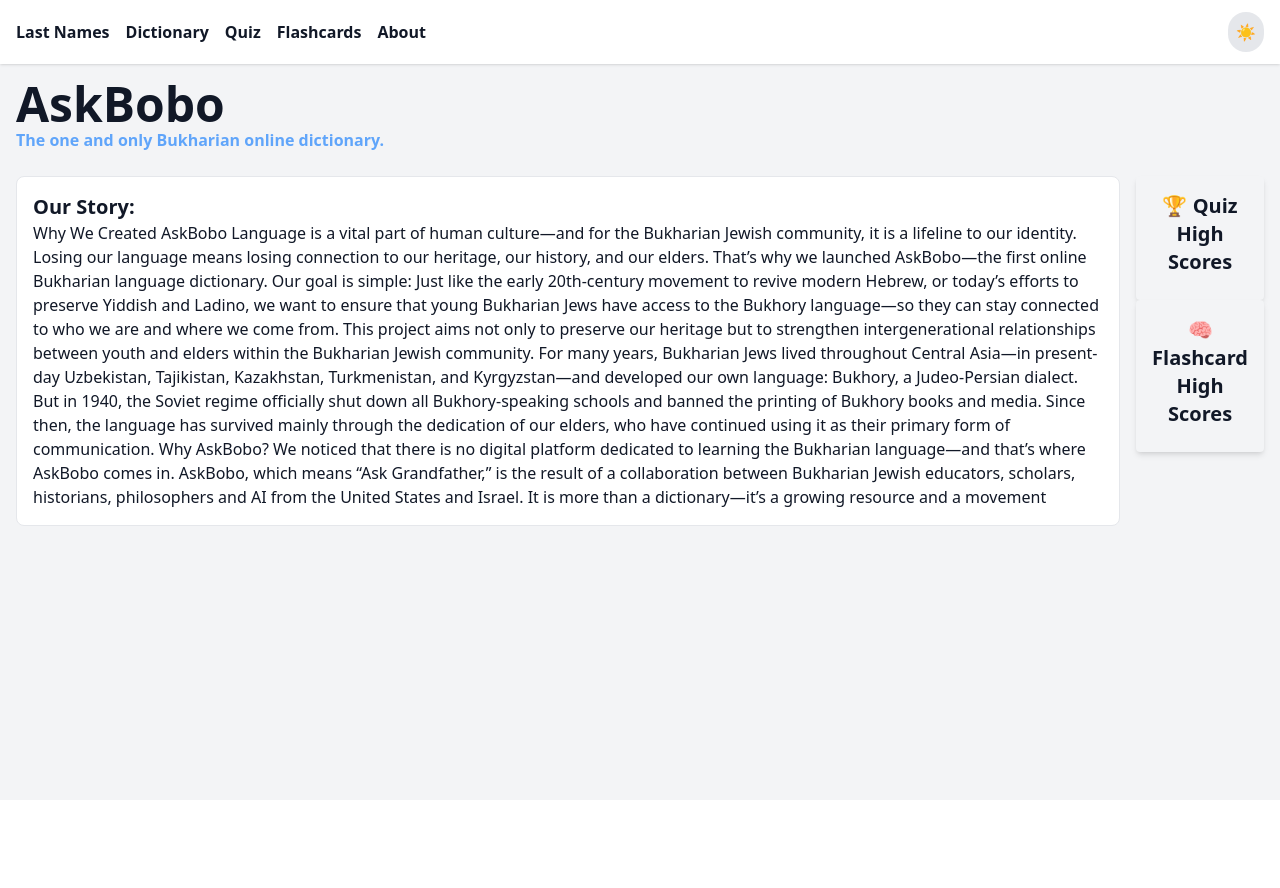
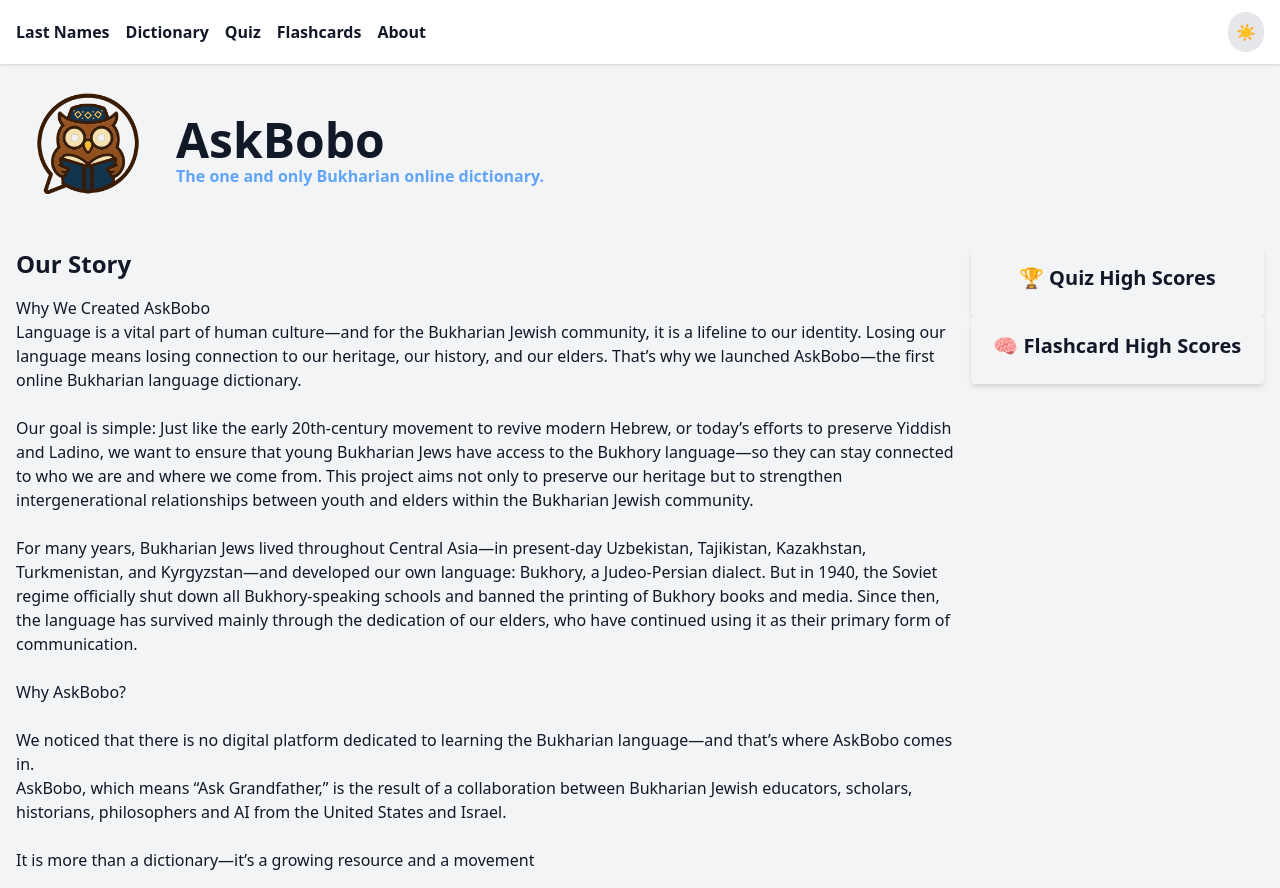
Before and after one commit to askbobo/app, a React (Create React App) app: page /about in a window 1280 px wide. Before the commit the page ends 800 px from the top, so only its background shows below. Built offline with nearby package versions, Linux system fonts and the light colour scheme.

Commit message:
fine tune 2

```diff
--- a/src/App.tsx
+++ b/src/App.tsx
@@ -7,7 +7,7 @@
 import Flashcards from './components/Flashcards';
 import About from "./components/About";
 import FlashHighScores from "./components/FlashHighScores";
-
+import BigHeader from "./components/BigHeader";
 
 function App() {
     return (
@@ -27,10 +27,7 @@
 
                 {/* Page Content */}
                 <div className="p-4">
-                    <div className="banner">
-                        <h1 className="text-5xl font-bold">AskBobo</h1>
-                        <h1 className="text-1xl font-bold text-blue-400">The one and only Bukharian online dictionary.</h1>
-                    </div>
+                    <BigHeader/>
                     <br/>
                     <div className="flex flex-col lg:flex-row gap-4">
                         <div className="flex-grow">
@@ -40,7 +37,6 @@
                                 <Route path="/quiz" element={<Quiz/>}/>
                                 <Route path="/flashcards" element={<Flashcards/>}/>
                                 <Route path="/about" element={<About/>}/>
-
                             </Routes>
                         </div>
                         <div className="w-full lg:w-80">
--- a/src/components/About.tsx
+++ b/src/components/About.tsx
@@ -1,29 +1,36 @@
 const About = () => (
-
-
-    <div className="p-4 border rounded-lg bg-white dark:bg-gray-800 dark:text-white">
-        <h2 className="text-xl font-bold">Our Story:</h2>
-
-        <p>Why We Created AskBobo
+    <div className="space-y-4">
+        <h2 className="text-2xl font-bold">Our Story</h2>
+        <div className="max-w-5xl">
+            Why We Created AskBobo
+            <br/>
             Language is a vital part of human culture—and for the Bukharian Jewish community, it is a lifeline to our
             identity. Losing our language means losing connection to our heritage, our history, and our elders. That’s
             why we launched AskBobo—the first online Bukharian language dictionary.
+            <br/><br/>
             Our goal is simple: Just like the early 20th-century movement to revive modern Hebrew, or today’s efforts to
             preserve Yiddish and Ladino, we want to ensure that young Bukharian Jews have access to the Bukhory
             language—so they can stay connected to who we are and where we come from. This project aims not only to
             preserve our heritage but to strengthen intergenerational relationships between youth and elders within the
             Bukharian Jewish community.
+            <br/><br/>
             For many years, Bukharian Jews lived throughout Central Asia—in present-day Uzbekistan, Tajikistan,
             Kazakhstan, Turkmenistan, and Kyrgyzstan—and developed our own language: Bukhory, a Judeo-Persian dialect.
             But in 1940, the Soviet regime officially shut down all Bukhory-speaking schools and banned the printing of
             Bukhory books and media. Since then, the language has survived mainly through the dedication of our elders,
             who have continued using it as their primary form of communication.
+            <br/><br/>
             Why AskBobo?
+            <br/><br/>
             We noticed that there is no digital platform dedicated to learning the Bukharian language—and that’s where
             AskBobo comes in.
+            <br/>
             AskBobo, which means “Ask Grandfather,” is the result of a collaboration between Bukharian Jewish educators,
-            scholars, historians, philosophers and AI from the United States and Israel. It is more than a
-            dictionary—it’s a growing resource and a movement</p>
+            scholars, historians, philosophers and AI from the United States and Israel.
+            <br/><br/>
+            It is more than a dictionary—it’s a growing resource and a movement
+        </div>
+
     </div>
 );
 export default About;
--- /dev/null
+++ b/src/components/BigHeader.tsx
@@ -0,0 +1,18 @@
+import React from 'react';
+import logo from '../assets/logos/icon-logo.png'; // Ensure this path is correct
+
+function BigHeader() {
+    return (
+        <div className="flex items-center w-full">
+            <div className="flex-shrink-0 w-36">
+                <img src={logo} alt="Logo" className="w-36 h-36 object-contain"/>
+            </div>
+            <div className="flex-grow pl-4">
+                <h1 className="text-5xl font-bold">AskBobo</h1>
+                <h1 className="text-1xl font-bold text-blue-400">The one and only Bukharian online dictionary.</h1>
+            </div>
+        </div>
+    );
+}
+
+export default BigHeader;
--- a/src/components/Flashcards.tsx
+++ b/src/components/Flashcards.tsx
@@ -1,6 +1,6 @@
-import { useState, useEffect } from 'react';
+import {useState, useEffect} from 'react';
 import data from '../data/B-Dic.json';
-import { DictionaryEntry } from '../types';
+import {DictionaryEntry} from '../types';
 
 const Flashcard = () => {
     const entries = data as DictionaryEntry[];
@@ -51,7 +51,7 @@
 
         const existing = JSON.parse(localStorage.getItem('flashcard-scores') || '[]');
         const filtered = existing.filter((entry: any) => entry.name !== name);
-    filtered.push({ name, score: newScore });
+        filtered.push({name, score: newScore});
         localStorage.setItem('flashcard-scores', JSON.stringify(filtered));
 
         start();
@@ -75,13 +75,16 @@
     const entry = currentIndex !== null ? entries[currentIndex] : null;
 
     return (
-    <div className="flex flex-col items-center justify-center min-h-[80vh] text-center px-4">
+
+        // <div className="flex flex-col items-center justify-center min-h-[80vh] text-center px-4">
+        <div className="space-y-4">
+            <h1 className="text-2xl font-bold">Flashcards</h1>
             {!hasStarted ? (
                 <div className="space-y-4">
-          <h2 className="text-2xl font-bold">What's your name?</h2>
+                    <h2 className="font-bold">What's your name?</h2>
                     <input
                         type="text"
-            className="p-2 rounded border dark:bg-gray-700 dark:text-white"
+                        className="p-2 rounded border w-full dark:bg-gray-700 dark:text-white"
                         placeholder="Enter your name"
                         value={name}
                         onChange={(e) => setName(e.target.value)}
@@ -102,10 +105,8 @@
                 <div className="space-y-4">
                     <h2 className="text-xl font-bold">🎉 Well done, {name}!</h2>
                     <p>You’ve completed all flashcards.</p>
-          <button
-            onClick={resetProgress}
-            className="px-4 py-2 bg-blue-600 text-white rounded hover:bg-blue-700"
-          >
+                    <button onClick={resetProgress}
+                            className="px-4 py-2 bg-blue-600 text-white rounded hover:bg-blue-700">
                         Reset Progress
                     </button>
                 </div>
--- /dev/null
+++ b/src/images.d.ts
@@ -0,0 +1,4 @@
+declare module '*.png' {
+    const src: string;
+    export default src;
+}
```
Also changed, not shown: src/components/LastName.tsx (+3 -5 lines), src/assets/logos/icon-logo.png (added). Lines whose indentation alone changed are shown as unchanged.
